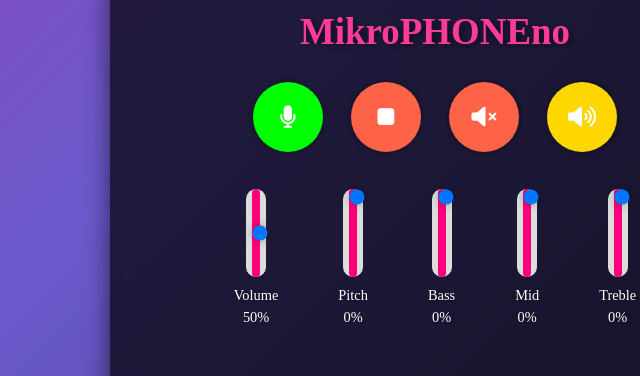
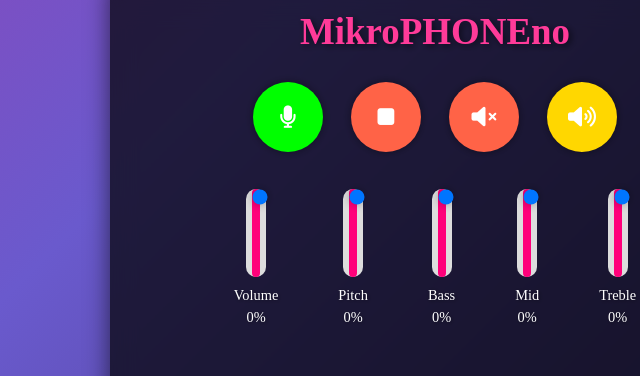
Before and after one commit to KristineLacampuenga/final_mikrophoneno, a plain HTML site: page index.html in a window 1280 px wide. Shown: the top 376 px of the page, 205-845 px from the left. Drawn offline with Linux system fonts and the light colour scheme.

Commit message:
Update index.html

```diff
--- a/index.html
+++ b/index.html
@@ -23,9 +23,9 @@
 
         <div class="controls">
             <div class="control-group">
-                <input type="range" id="volumeControl" min="0" max="100" value="50">
+                <input type="range" id="volumeControl" min="0" max="100" value="0">
                 <label for="volumeControl">Volume</label>
-                <span id="volumePercentage">50%</span>
+                <span id="volumePercentage">0%</span>
             </div>
             <div class="control-group">
                 <input type="range" id="pitchControl" min="0" max="100" step="1" value="0">
```
